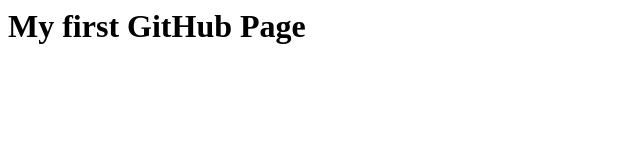
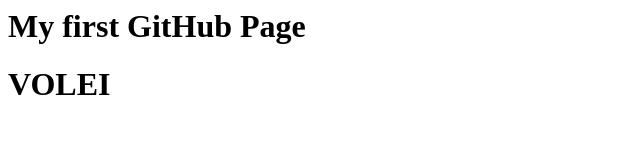
Before and after one commit to LunaBolsoni/MyfirstGithubpage, a plain HTML site: page index.html in a window 1280 px wide. Shown: the whole page, without its empty margins (0-640 px from the left). Drawn offline with Linux system fonts and the light colour scheme.

Commit message:
inserido titulo index.html

```diff
--- a/index.html
+++ b/index.html
@@ -1,5 +1,6 @@
 <html>
 <body>
 <h1> My first GitHub Page </h1>
+<h1>VOLEI</h1>
 </body>
 </html>
```
